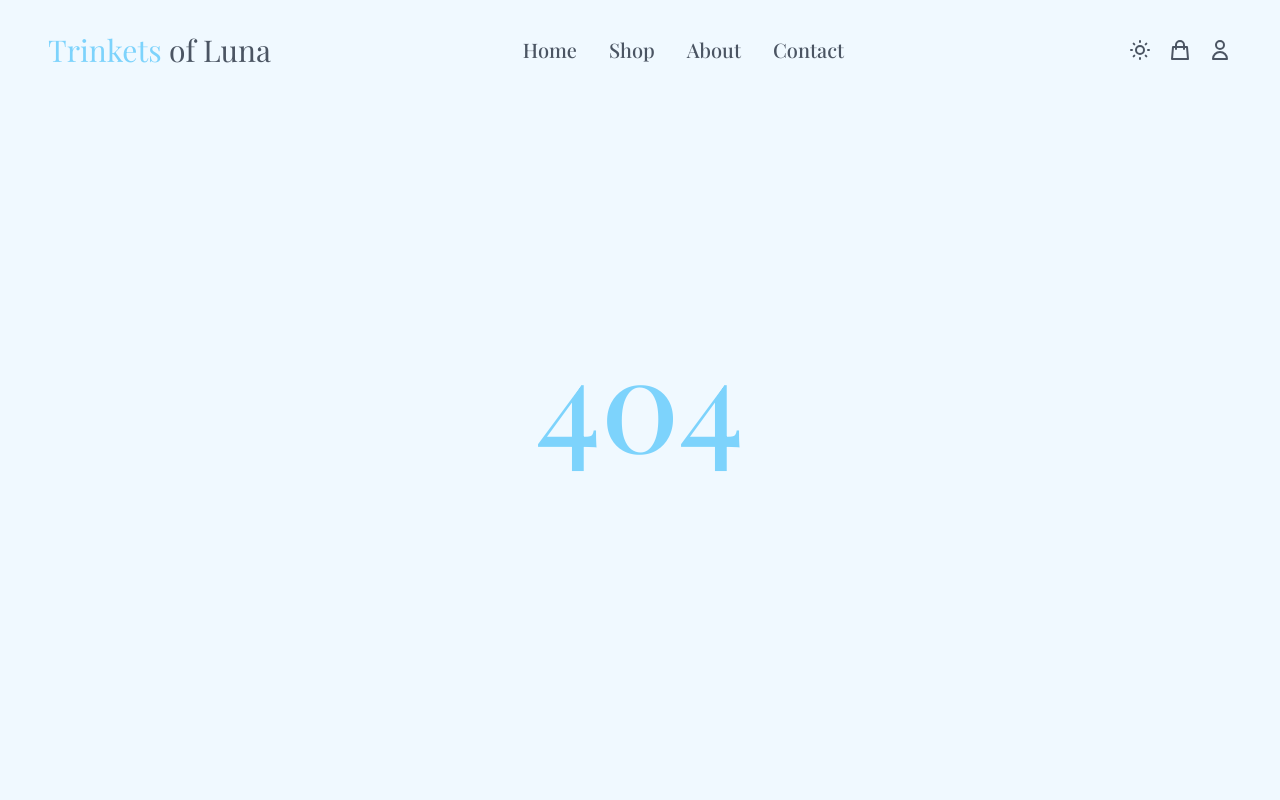
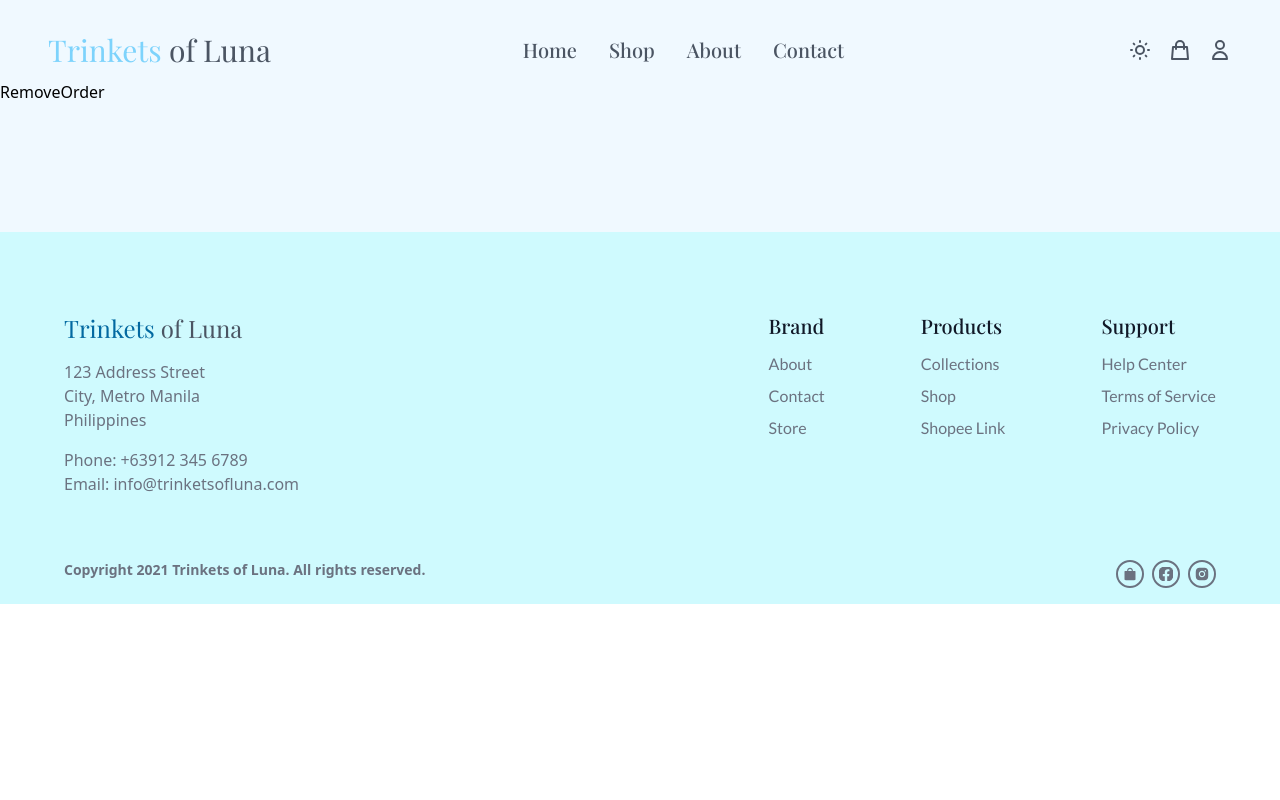
Before and after one commit to cedricquitor/trinketsofluna-ecommerce-web-app, a React (Create React App) app: page /admin/orders/remove in a window 1280 px wide. Shown: the top 800 px of the page. Built offline with nearby package versions, Linux system fonts and the light colour scheme; no server answers.

Commit message:
Initialized and added route for removing order

```diff
--- a/src/App.js
+++ b/src/App.js
@@ -38,6 +38,7 @@ import { configureStore } from "@reduxjs/toolkit";
 import { Provider } from "react-redux";
 import cartReducer, { getCartTotal } from "./redux/cartSlice";
 import tempReducer from "./redux/tempSlice";
+import RemoveOrder from "./components/RemoveOrder";
 
 // Global Context
 export const AuthContext = React.createContext();
@@ -221,6 +222,14 @@ const App = () => {
               }
             />
             <Route
+              path="/admin/orders/remove"
+              element={
+                <MainLayout>
+                  <RemoveOrder />
+                </MainLayout>
+              }
+            />
+            <Route
               path="/sandbox"
               element={
                 <MainLayout>
--- /dev/null
+++ b/src/components/RemoveOrder.jsx
@@ -0,0 +1,11 @@
+import React from "react";
+
+const RemoveOrder = () => {
+  return (
+    <div>
+      <h1>RemoveOrder</h1>
+    </div>
+  );
+};
+
+export default RemoveOrder;
```
